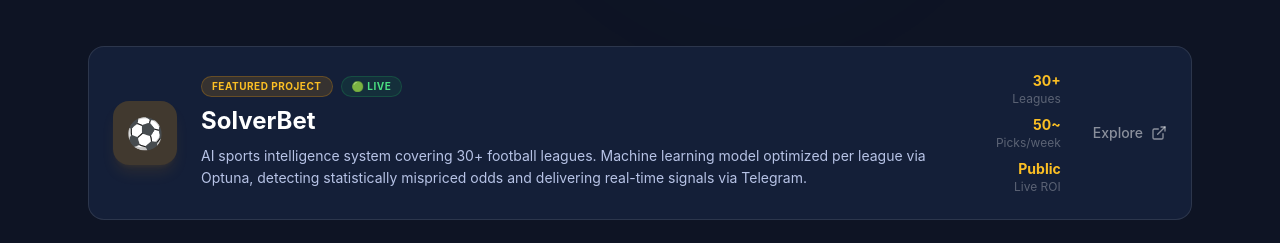
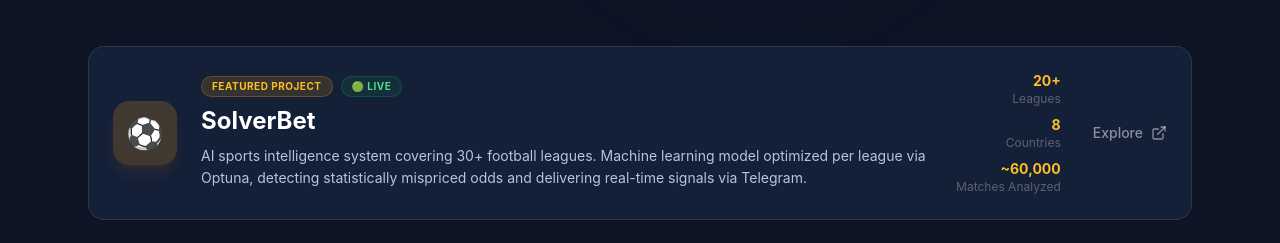
Before and after one commit to ag-algolab/ag-algolab.github.io, a React (Vite) app: page / in a window 1280 px wide. Shown: the part 3120-3363 px from the top of the page. Built offline with nearby package versions, Linux system fonts and the light colour scheme.

Commit message:
Update App.jsx

```diff
--- a/src/App.jsx
+++ b/src/App.jsx
@@ -1068,7 +1068,7 @@
                       </p>
                     </div>
                     <div className="flex-shrink-0 hidden md:flex flex-col gap-2 items-end">
-                      {[{ label: 'Leagues', value: '30+' }, { label: 'Picks/week', value: '50~' }, { label: 'Live ROI', value: 'Public' }].map((s) => (
+                      {[{ label: 'Leagues', value: '20+' }, { label: 'Countries', value: '8' }, { label: 'Matches Analyzed', value: '~60,000' }].map((s) => (
                         <div key={s.label} className="text-right">
                           <div className="text-amber-400 font-bold text-sm">{s.value}</div>
                           <div className="text-white/30 text-xs">{s.label}</div>
```
